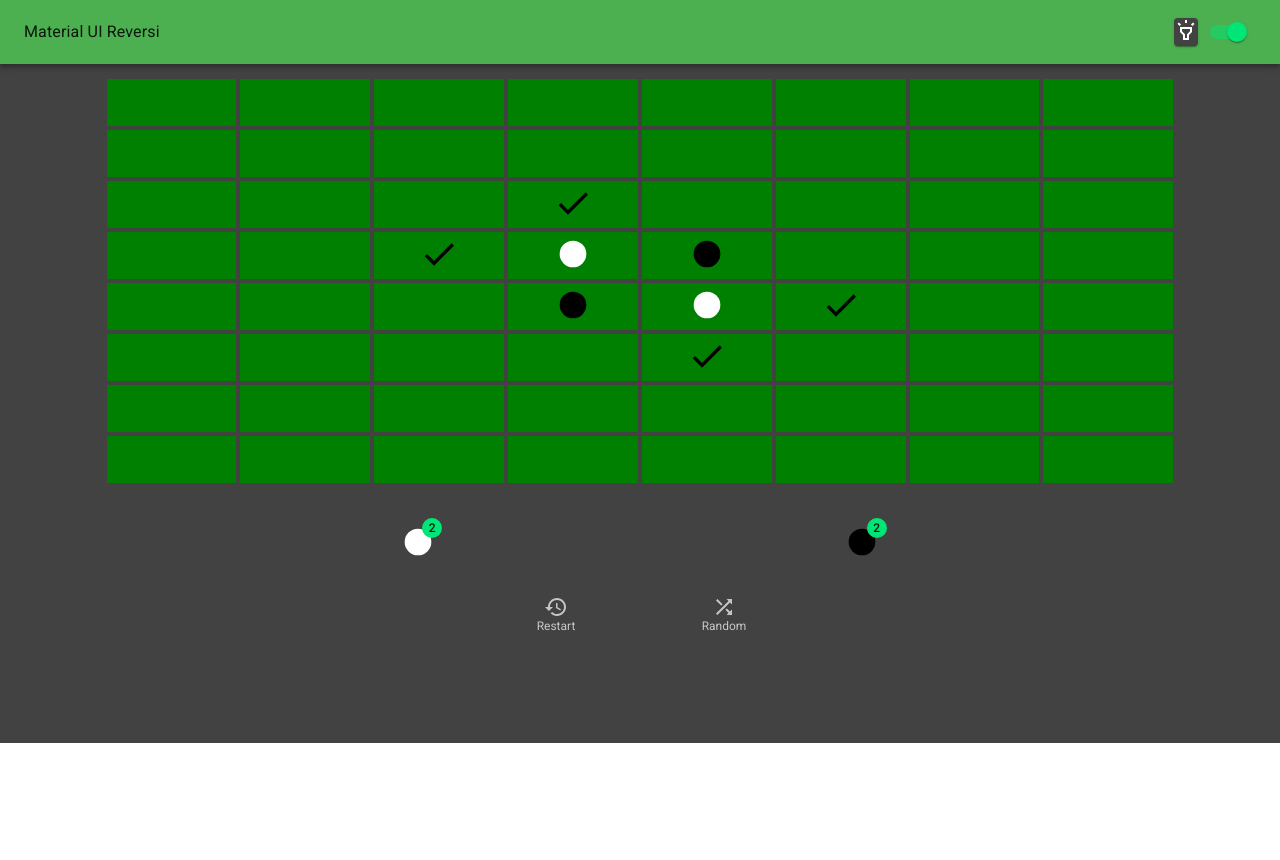
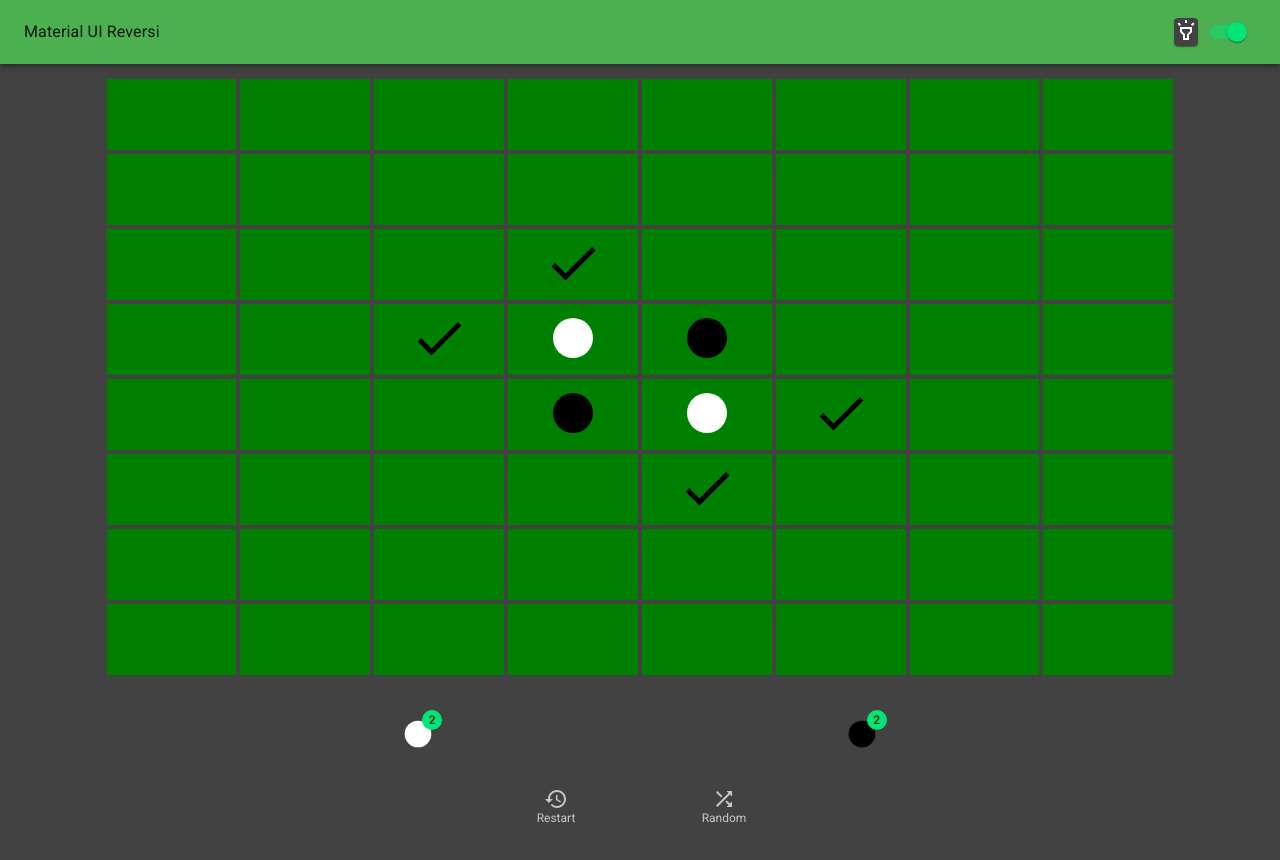
Before and after one commit to snerks/react-mui-reversi-ts, a React (Create React App) app: page / in a window 1280 px wide. Shown: the top 860 px of the page. Before the commit the page ends 800 px from the top, so only its background shows below. Built offline with nearby package versions, Linux system fonts and the light colour scheme.

Commit message:
Improve responsiveness on desktop

```diff
--- a/src/components/GameCell.tsx
+++ b/src/components/GameCell.tsx
@@ -39,7 +39,7 @@ const useStyles = makeStyles((theme) =>
             [theme.breakpoints.up('md')]: {
                 fontSize: 40,
             },
-            [theme.breakpoints.up('xl')]: {
+            [theme.breakpoints.up('lg')]: {
                 fontSize: 60,
             }
         },
@@ -54,7 +54,7 @@ const useStyles = makeStyles((theme) =>
             [theme.breakpoints.up('md')]: {
                 fontSize: 40,
             },
-            [theme.breakpoints.up('xl')]: {
+            [theme.breakpoints.up('lg')]: {
                 fontSize: 60,
             },
         }
```
